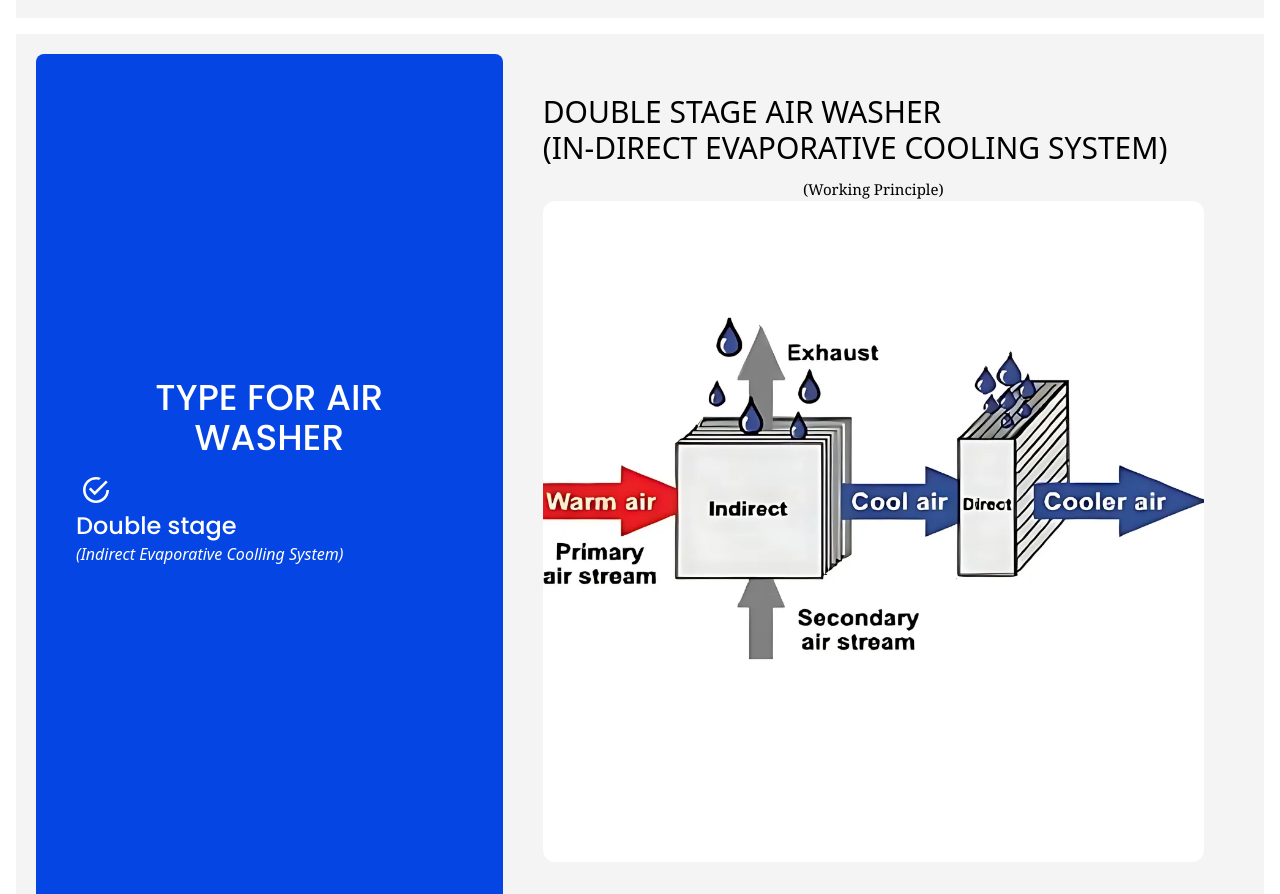
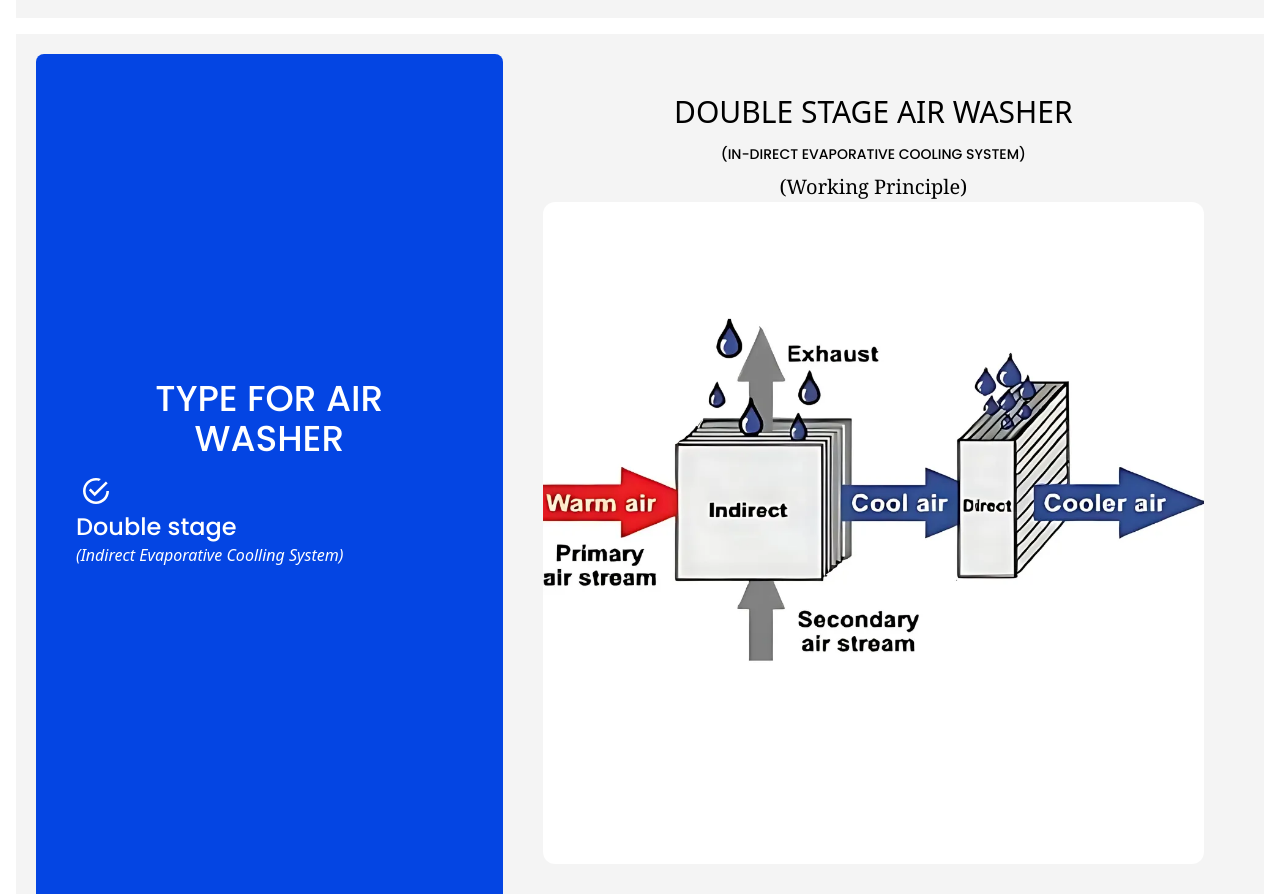
Before and after one commit to adhunikpowertech12/adhunikpowertech, a Next.js app: page /air-washer in a window 1280 px wide. Shown: the part 2467-3361 px from the top of the page. Built offline with nearby package versions, Linux system fonts and the light colour scheme; some icons are missing.

Commit message:
first commit

```diff
--- a/src/app/air-washer/page.js
+++ b/src/app/air-washer/page.js
@@ -369,9 +369,11 @@ export default function page() {
               </div>
 
               <div className="md:w-[60%] w-auto h-full p-2 m-2 md:p-5 md:m-5 text-center">
-                <h2 className="text-3xl  font-sans mb-3  uppercase  text-left "> Double STAGE Air Washer <br /> (IN-DIRECT EVAPORATIVE
-                  COOLING SYSTEM) </h2>
-                <p className=" text-[15px] w-full text-center font-serif" > (Working Principle)</p>
+
+                <h2 className=" text-center text-3xl  font-sans   uppercase   ">Double STAGE Air Washer <br />
+                  <span className=' text-[14px]'> (IN-DIRECT  EVAPORATIVE
+                    COOLING SYSTEM)</span> </h2>
+                <p className=" text-[20px] w-full text-center font-serif " > (Working Principle)</p>
                 <div className="flex items-center w-full justify-center h-full">
                   <div>
                     <div className="group relative cursor-pointer items-center justify-center overflow-hidden rounded-xl">
--- a/src/app/manufacturing-and-r-&-d/page.js
+++ b/src/app/manufacturing-and-r-&-d/page.js
@@ -9,6 +9,7 @@ import "react-image-gallery/styles/css/image-gallery.css";
 export default function page() {
 
   const images3 = [
+
     {
       original: "/awi/rd2.png",
       thumbnail: "/awi/rd2.png",
@@ -18,8 +19,6 @@ export default function page() {
       original: "/awi/rd1.png",
       thumbnail: "/awi/rd1.png",
     },
-
-
 
     {
       original: "/awi/rd3.png",
@@ -42,8 +41,8 @@ export default function page() {
       image: '/awi/rd5.webp',
       title: <> Advancing HVAC Excellence <br />   through   Research and Development</>,
       description: '',
-      buttonText: <> <div className=' text-left pb-2'>HVAC
-R&D
+      buttonText: <> <div className=' text-left pb-2'>
+Manufacturing and R&D
       </div></>,
     },
 
@@ -169,7 +168,8 @@ R&D
                   >
                     {slide.buttonText}
                     <div className=" font-sans text-sm flex justify-start items-center ">
-                 Home <svg xmlns="http://www.w3.org/2000/svg" fill="none" viewBox="0 0 24 24" strokeWidth={1.5} stroke="currentColor" className="size-6">
+                    R&D
+                    <svg xmlns="http://www.w3.org/2000/svg" fill="none" viewBox="0 0 24 24" strokeWidth={1.5} stroke="currentColor" className="size-6">
   <path strokeLinecap="round" strokeLinejoin="round" d="m8.25 4.5 7.5 7.5-7.5 7.5" />
 </svg>
 Overview
--- a/src/app/product_overview/page.js
+++ b/src/app/product_overview/page.js
@@ -208,7 +208,7 @@ export default function page2() {
                 >
                   {slide.buttonText}
                   <div className=" font-sans text-sm flex justify-center items-center ">
-                    Home <svg xmlns="http://www.w3.org/2000/svg" fill="none" viewBox="0 0 24 24" strokeWidth={1.5} stroke="currentColor" className="size-6">
+                  Products <svg xmlns="http://www.w3.org/2000/svg" fill="none" viewBox="0 0 24 24" strokeWidth={1.5} stroke="currentColor" className="size-6">
                       <path strokeLinecap="round" strokeLinejoin="round" d="m8.25 4.5 7.5 7.5-7.5 7.5" />
                     </svg>
                     Overview
```
